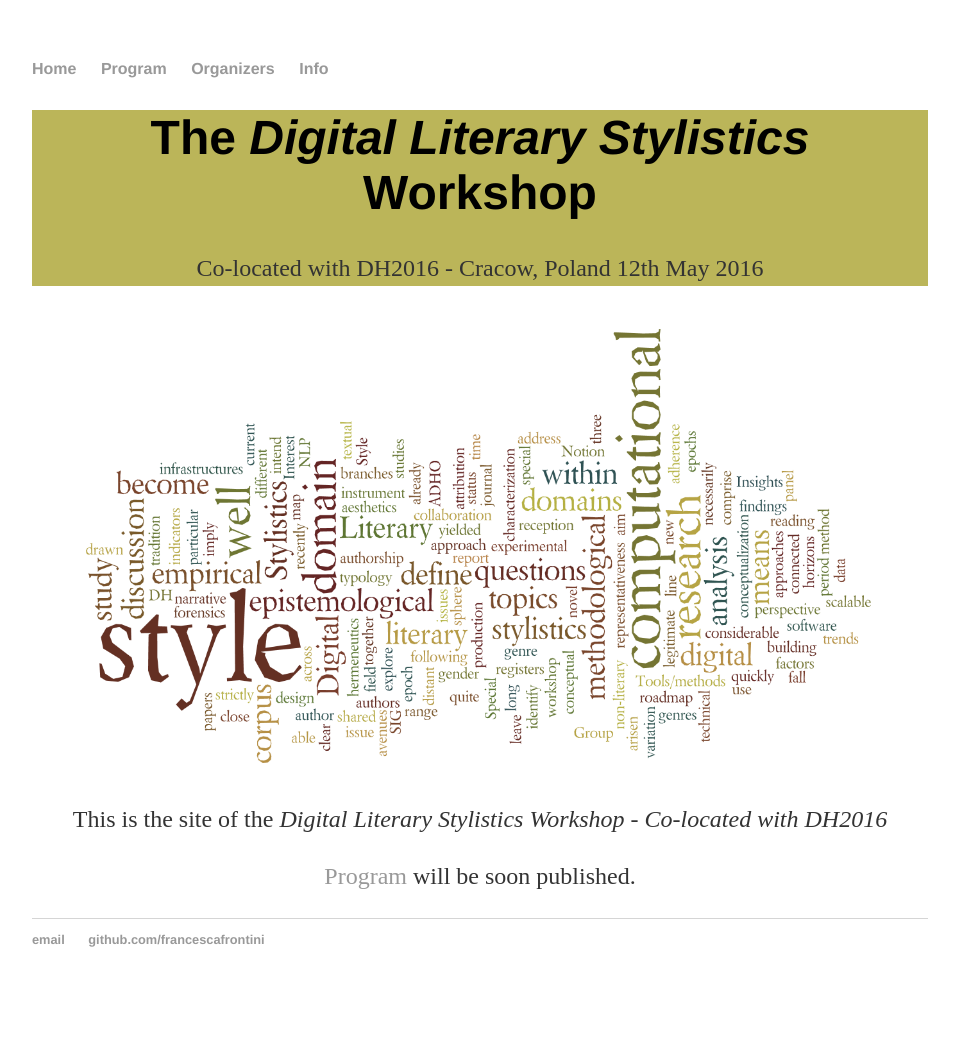
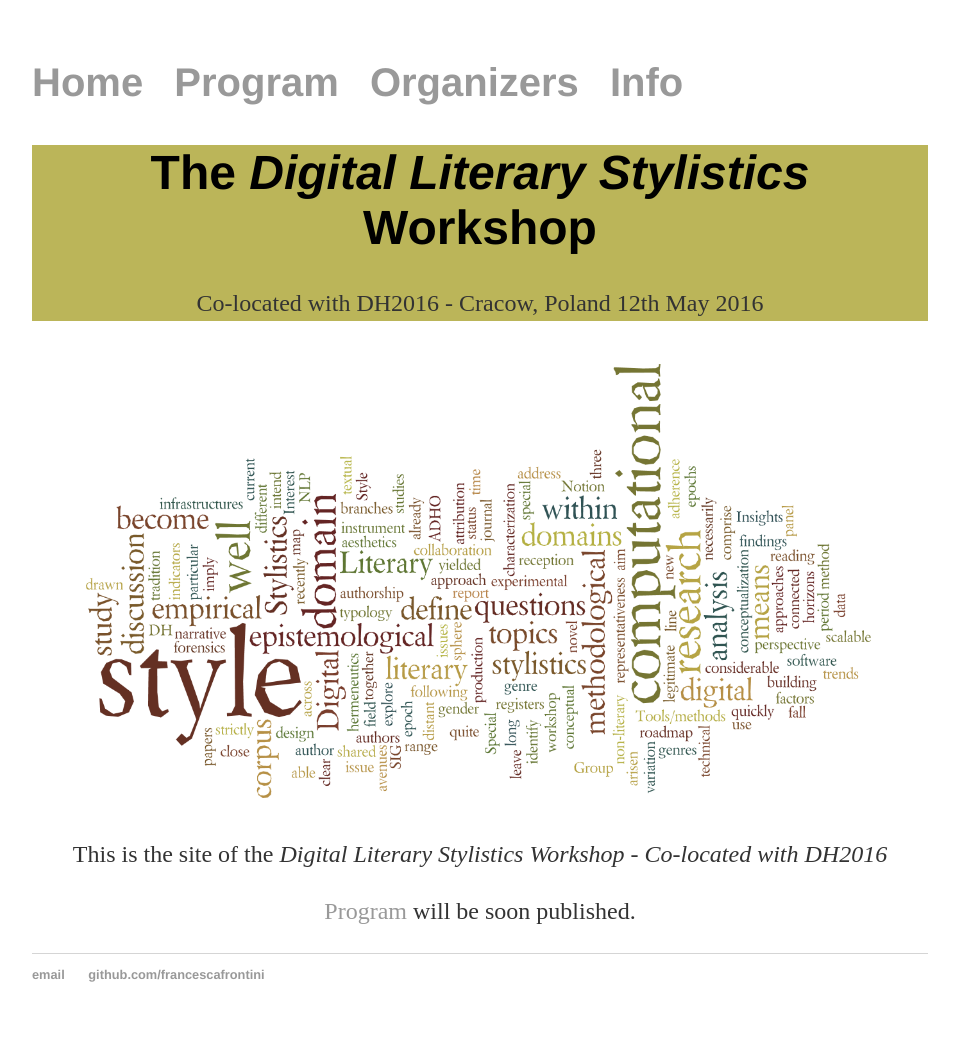
Before and after one commit to DigitalLiteraryStylistic/-DigitalLiteraryStylistic.github.io, a Jekyll site: the page built from index.html, in a window 1280 px wide. Shown: the whole page, without its empty margins (160-1119 px from the left). Built offline with Jekyll 4.4.1, drawn with Linux system fonts in a browser that asks for light colours; before the commit the page ends 1007 px from its top, so only the background shows below that.

Commit message:
Update main.css

```diff
--- a/css/main.css
+++ b/css/main.css
@@ -12,6 +12,11 @@
     display: inline;
     margin-right: 20px;
 }
+
+nav {
+    font-size: 40px;
+}
+
 a {
     text-decoration: none;
     color: #999;
```
